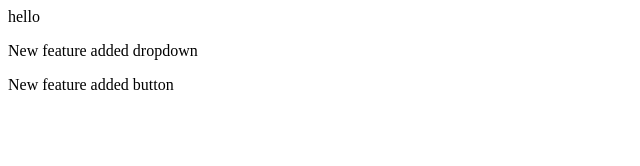
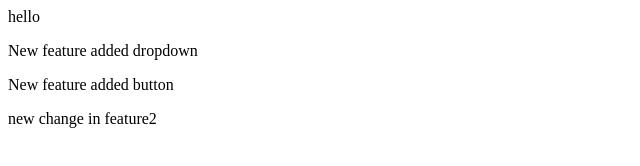
Before and after one commit to divyansh1904/NewRepo, a plain HTML site: page index.html in a window 1280 px wide. Shown: the whole page, without its empty margins (0-640 px from the left). Drawn offline with Linux system fonts and the light colour scheme.

Commit message:
feature2 change

```diff
--- a/index.html
+++ b/index.html
@@ -1,3 +1,4 @@
 <p>hello</p>
 <p>New feature added dropdown</p>
 <p>New feature added button </p>
+<p>new change in feature2 </p>
```
